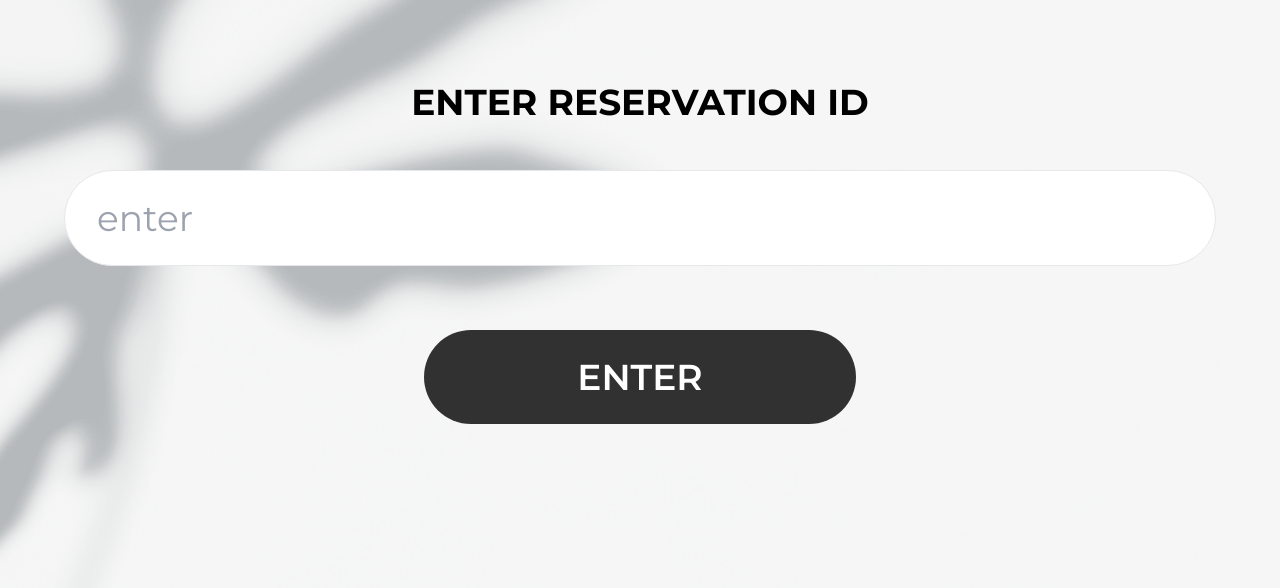
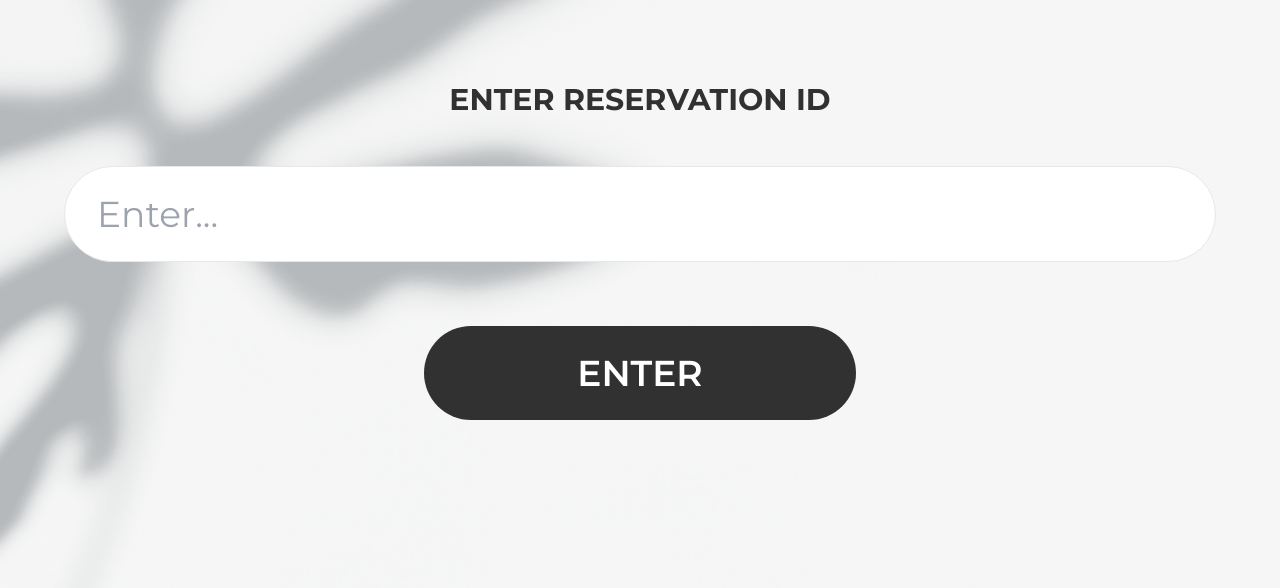
Before and after one commit to elishadiah/fooyee-screens, a plain HTML site: page check-in.html in a window 1280 px wide. Shown: the part 198-786 px from the top of the page. Drawn offline with nearby package versions, Linux system fonts and the light colour scheme.

Commit message:
modify check-in page texts

```diff
--- a/check-in.html
+++ b/check-in.html
@@ -55,14 +55,14 @@
             style="transform: translate(-50%, -50%)"
           >
             <div class="text-center">
-              <p class="text-4xl font-bold uppercase mb-12">
+              <p class="text-3xl font-bold uppercase mb-12 text-[#313131]">
                 enter reservation id
               </p>
               <div>
                 <input
                   type="text"
                   class="border w-full rounded-full h-24 pr-3 pl-8 mb-16 text-4xl"
-                  placeholder="enter"
+                  placeholder="Enter..."
                 />
               </div>
               <div class="w-[432px] mx-auto">
```
